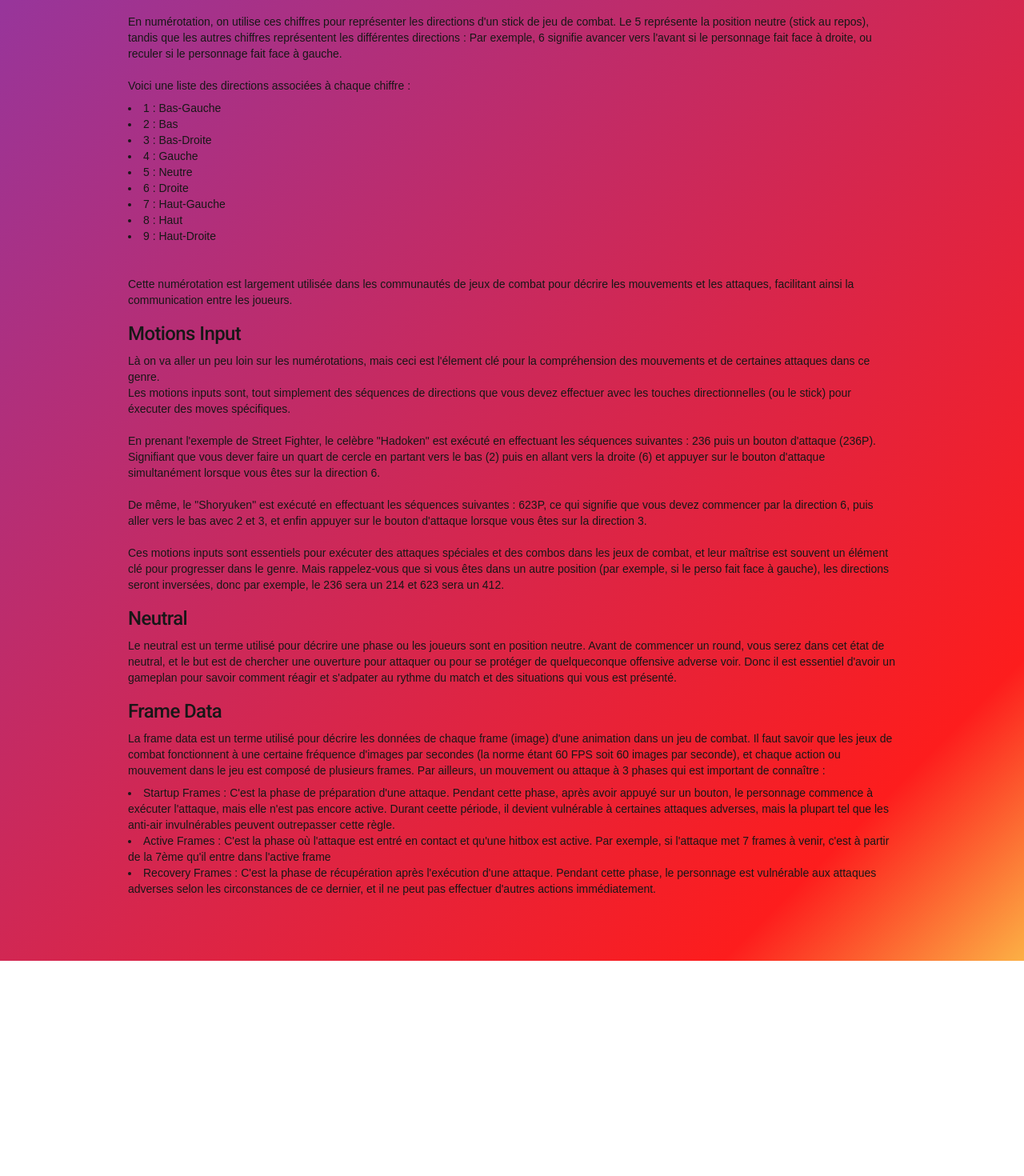
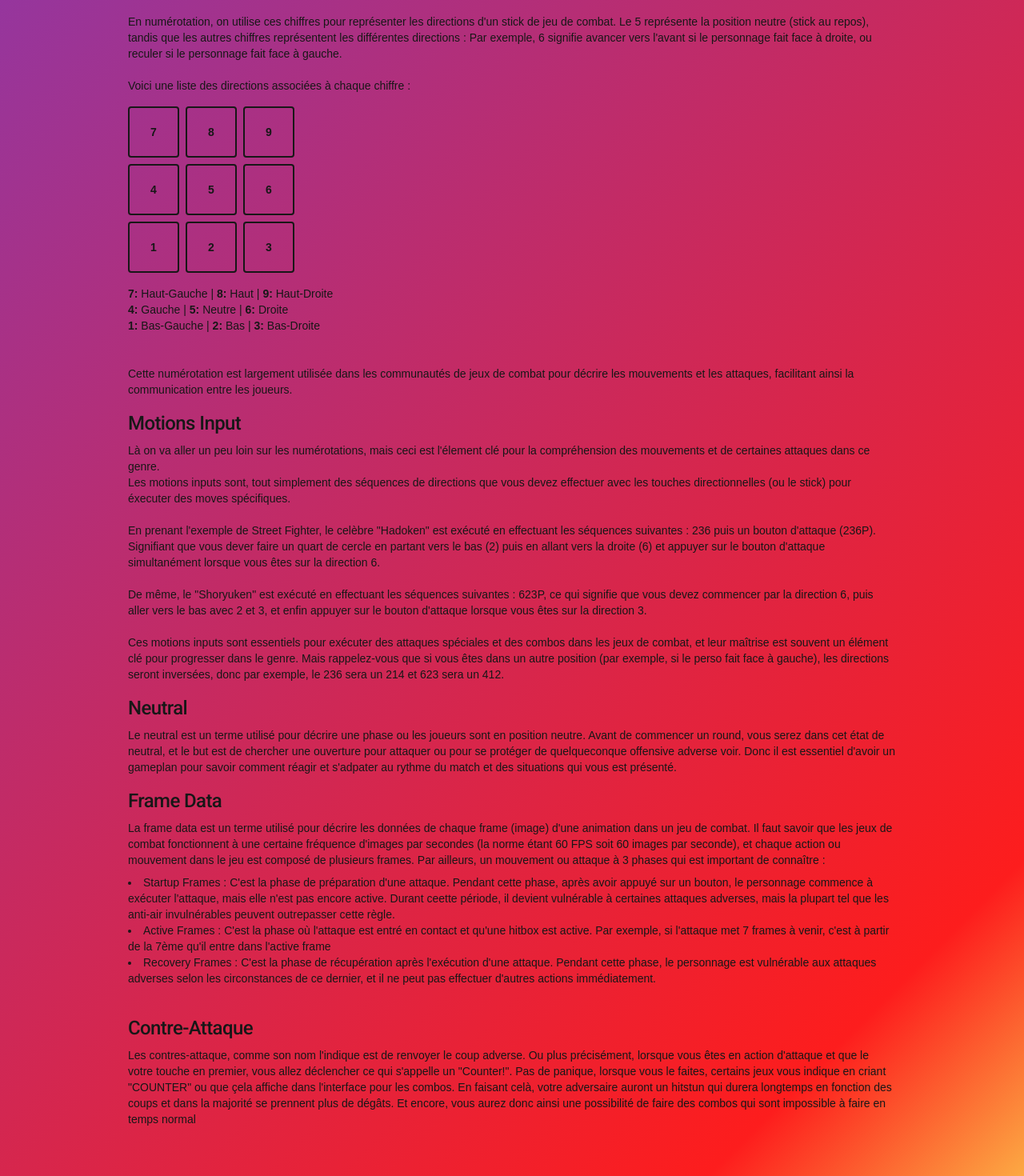
Before and after one commit to ndiayisma/ism-fgc-glossary, a Next.js app: page /beginner_guide in a window 1280 px wide. Shown: the part 420-1890 px from the top of the page at 80% size. Before the commit the page ends 1621 px from the top, so only its background shows below. Built offline with nearby package versions, Linux system fonts and the light colour scheme; a web font is replaced by a local one.

Commit message:
Counter Explaination

```diff
--- a/app/beginner_guide/page.tsx
+++ b/app/beginner_guide/page.tsx
@@ -32,17 +32,24 @@ export default function BeginnerGuide() {
                             Par exemple, 6 signifie avancer vers l'avant si le personnage fait face à droite, ou reculer si le personnage fait face à gauche.
                             <br /><br />
                             Voici une liste des directions associées à chaque chiffre :
-                            <ul className="list-disc list-inside mt-2 text-white-600">
-                                <li>1 : Bas-Gauche</li>
-                                <li>2 : Bas</li>
-                                <li>3 : Bas-Droite</li>
-                                <li>4 : Gauche</li>
-                                <li>5 : Neutre</li>
-                                <li>6 : Droite</li>
-                                <li>7 : Haut-Gauche</li>
-                                <li>8 : Haut</li>
-                                <li>9 : Haut-Droite</li>
-                            </ul>
+                            <div className="justify-content mt-4 grid grid-cols-3 gap-2 w-fit">
+                                <div className="w-16 h-16 flex items-center justify-center border-2 border-white-600 rounded text-white-600 font-bold">7</div>
+                                <div className="w-16 h-16 flex items-center justify-center border-2 border-white-600 rounded text-white-600 font-bold">8</div>
+                                <div className="w-16 h-16 flex items-center justify-center border-2 border-white-600 rounded text-white-600 font-bold">9</div>
+
+                                <div className="w-16 h-16 flex items-center justify-center border-2 border-white-600 rounded text-white-600 font-bold">4</div>
+                                <div className="w-16 h-16 flex items-center justify-center border-2 border-white-600 rounded text-white-600 font-bold">5</div>
+                                <div className="w-16 h-16 flex items-center justify-center border-2 border-white-600 rounded text-white-600 font-bold">6</div>
+
+                                <div className="w-16 h-16 flex items-center justify-center border-2 border-white-600 rounded text-white-600 font-bold">1</div>
+                                <div className="w-16 h-16 flex items-center justify-center border-2 border-white-600 rounded text-white-600 font-bold">2</div>
+                                <div className="w-16 h-16 flex items-center justify-center border-2 border-white-600 rounded text-white-600 font-bold">3</div>
+                            </div>
+                            <div className="mt-4 text-white-600 text-sm">
+                                <p><span className="font-bold">7:</span> Haut-Gauche | <span className="font-bold">8:</span> Haut | <span className="font-bold">9:</span> Haut-Droite</p>
+                                <p><span className="font-bold">4:</span> Gauche | <span className="font-bold">5:</span> Neutre | <span className="font-bold">6:</span> Droite</p>
+                                <p><span className="font-bold">1:</span> Bas-Gauche | <span className="font-bold">2:</span> Bas | <span className="font-bold">3:</span> Bas-Droite</p>
+                            </div>
                             <br /><br />
                             Cette numérotation est largement utilisée dans les communautés de jeux de combat pour décrire les mouvements et les attaques,
                             facilitant ainsi la communication entre les joueurs.
@@ -102,6 +109,19 @@ export default function BeginnerGuide() {
                                 et il ne peut pas effectuer d'autres actions immédiatement.
                             </li>
                         </ul>
+
+                        <br></br>
+
+                        <h2 className={`${roboto.className} text-2xl font-bold text-white-900 tracking-tight mt-4`}>Contre-Attaque</h2>
+                        <p className="mt-2 text-sm text-white-600">
+                            Les contres-attaque, comme son nom l'indique est de renvoyer le coup adverse.
+                            Ou plus précisément, lorsque vous êtes en action d'attaque et que le votre touche en premier,
+                            vous allez déclencher ce qui s'appelle un "Counter!". Pas de panique, lorsque vous le faites,
+                            certains jeux vous indique en criant "COUNTER" ou que çela affiche dans l'interface pour les combos.
+                            En faisant celà, votre adversaire auront un hitstun qui durera longtemps en fonction des coups et dans la majorité
+                            se prennent plus de dégâts. Et encore, vous aurez donc ainsi une possibilité de faire des combos qui sont impossible à faire
+                            en temps normal
+                        </p>
                     </p>
                 </div>
             </div>
```
Also changed, not shown: public/begiguide/frame_advantage.png (added).
